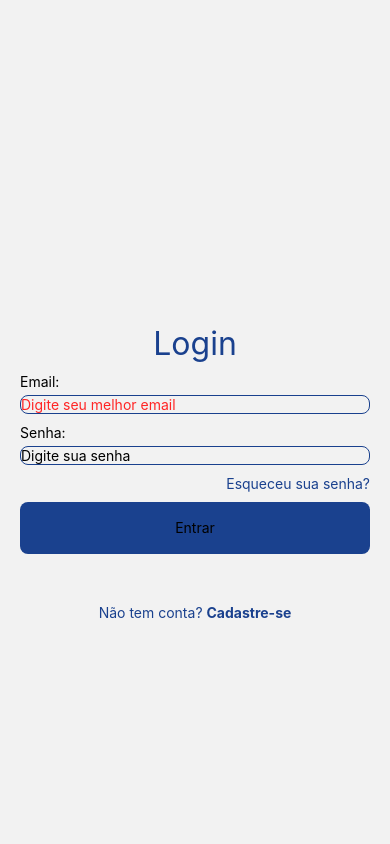
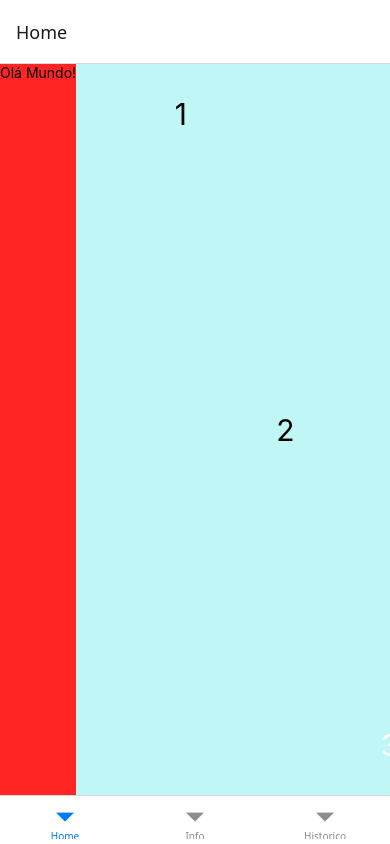
Before and after one commit to RobsonRsilva/SSinnova, a React Native app: screen / in a window 390 px wide. Built offline with nearby package versions, Linux system fonts and the light colour scheme; some icons are missing.

Commit message:
Aula 19/06/2026

```diff
--- a/App.jsx
+++ b/App.jsx
@@ -1,6 +1,7 @@
 import LoginScreen from './src/screens/LoginScreen';
 import HomeScreen from './src/screens/HomeScreen';
 import CadastroScreen from './src/screens/CadastroScreen';
+import Routes from './src/routes/Routes';
 import { SafeAreaProvider } from 'react-native-safe-area-context'
 import { createNativeStackNavigator } from '@react-navigation/native-stack';
 import { NavigationContainer } from '@react-navigation/native';
@@ -10,7 +11,8 @@ function App() {
   return (
     <SafeAreaProvider>
       <NavigationContainer>
-        <Stack.Navigator initialRouteName='Login'>
+        <Stack.Navigator initialRouteName='Routes'>
+          <Stack.Screen options={{headerShown: false}} name="Routes" component={Routes} />
           <Stack.Screen options={{headerShown: false}} name="Home" component={HomeScreen} />
           <Stack.Screen options={{headerShown: false}} name="Login" component={LoginScreen} />
           <Stack.Screen options={{headerShown: false}} name="Cadastro" component={CadastroScreen} />
--- a/package.json
+++ b/package.json
@@ -14,6 +14,7 @@
     "@react-native-vector-icons/common": "^13.0.1",
     "@react-native-vector-icons/ionicons": "^13.1.2",
     "@react-native/new-app-screen": "0.85.3",
+    "@react-navigation/bottom-tabs": "^7.18.2",
     "@react-navigation/native": "^7.3.0",
     "@react-navigation/native-stack": "^7.17.2",
     "install": "^0.13.0",
--- /dev/null
+++ b/src/routes/Routes.jsx
@@ -0,0 +1,16 @@
+import { createBottomTabNavigator } from "@react-navigation/bottom-tabs";
+import HomeScreen from "../screens/HomeScreen";
+import InfoScreen from "../screens/InfoScreen";
+import HistoricoScreen from "../screens/HistoricoScreen";
+
+const Tab = createBottomTabNavigator();
+function Routes() {
+    return (
+        <Tab.Navigator>
+            <Tab.Screen name="Home" component={HomeScreen} />
+            <Tab.Screen name="Info" component={InfoScreen} />
+            <Tab.Screen name="Historico" component={HistoricoScreen} />
+        </Tab.Navigator>
+    );
+}
+export default Routes;
--- a/src/screens/InfoScreen.jsx
+++ b/src/screens/InfoScreen.jsx
@@ -1,6 +1,6 @@
 import { View, Text, ImageBackground } from "react-native";
 
-const imgBG = { uri : '../../res/img/ssinnova-bg-app.png'}
+import imgBG from '../../res/img/ssinnova-bg-app.png'
 
 function InfoScreen() {
     return (
--- a/src/screens/LoginScreen.jsx
+++ b/src/screens/LoginScreen.jsx
@@ -2,28 +2,39 @@ import { Alert, Text, View, StyleSheet, TextInput, Button, Pressable } from "rea
 import { SafeAreaView } from 'react-native-safe-area-context'
 import Ionicons from "@react-native-vector-icons/ionicons/static";
 import { formularioStyles } from '../styles/formularioStyles'
-import {useState} from 'react'
-function LoginScreen({navigation}) {
- const [email, setEmail] = useState('');
- const [senha, setSenha] = useState('');
+import { useState } from 'react'
+function LoginScreen({ navigation }) {
+    const [email, setEmail] = useState('');
+    const [senha, setSenha] = useState('');
 
-function login(){
-    console.log('Fazer login!');
-    Alert.alert('Login','Fazer login');
-}
+    const rotaLogin = "https://devgarca.com.br/ssinnova/api/public/index.php?rota=login";
+
+    async function Login() {
+     let response = await fetch(rotaLogin, {
+       method: 'POST',
+       headers: { 'Content-Type': 'application/json' },
+       body: JSON.stringify({email, senha}) ,
+     });
+     let dadosUsuario = await response.json();
+     if(dadosUsuario.status){
+     Alert.alert('Sucesso!');
+     }else{
+        Alert.alert('Erro');
+     }
+    }
     return (
         <SafeAreaView style={styles.container}>
             <Ionicons name="person-circle" size={100} color="#1A418E" />
             <Text style={styles.textoLogin}>Login</Text>
             <Text nativeID="email" style={[formularioStyles.label, styles.textoLabel]}>Email:</Text>
-            <TextInput accessibilityLabelledBy="email" placeholderTextColor='#ff2525' value={email} onChangeText={setEmail} style={formularioStyles.input} placeholder="Digite seu melhor email" />
+            <TextInput accessibilityLabelledBy="email" placeholderTextColor='#9f9c9cb3' value={email} onChangeText={setEmail} style={formularioStyles.input} placeholder="Digite seu melhor email" />
             <Text nativeID="senha" style={[formularioStyles.label, styles.textoLabel]}>Senha:</Text>
-            <TextInput accessibilityLabelledBy="senha"  value={senha} onChangeText={setSenha} style={formularioStyles.input} placeholder="Digite sua senha" />
+            <TextInput accessibilityLabelledBy="senha" placeholderTextColor='#9f9c9cb3' value={senha} onChangeText={setSenha} style={formularioStyles.input} placeholder="Digite sua senha" />
             <Text style={styles.textoEsqueceuSenha}>Esqueceu sua senha?</Text>
-            <Pressable onPress={login} style={({pressed}) => [formularioStyles.botaoLogin, {opacity : pressed ? 0.85 : 1 }]}>
-                <Text >Entrar</Text>
+            <Pressable onPress={Login} style={({ pressed }) => [formularioStyles.botaoLogin, { opacity: pressed ? 0.85 : 1 }]}>
+                <Text style={{ color: '#fff' }} >Entrar</Text>
             </Pressable>
-            <Text style={styles.textoNaoConta}>Não tem conta? <Text onPress={() => navigation.navigate('Cadastro') } style={styles.textoCadastrese}>Cadastre-se</Text></Text>
+            <Text style={styles.textoNaoConta}>Não tem conta? <Text onPress={() => navigation.navigate('Cadastro')} style={styles.textoCadastrese}>Cadastre-se</Text></Text>
         </SafeAreaView>
     );
 }
--- a/src/styles/formularioStyles.js
+++ b/src/styles/formularioStyles.js
@@ -16,6 +16,6 @@ export const formularioStyles = StyleSheet.create({
         height: 52,
         borderRadius: 8,
         justifyContent: 'center',
-        alignItems: 'center',
+        alignItems: 'center'
     }
 });
```
Also changed, not shown: 1 other file (tests, documents, lock files or other folders).
